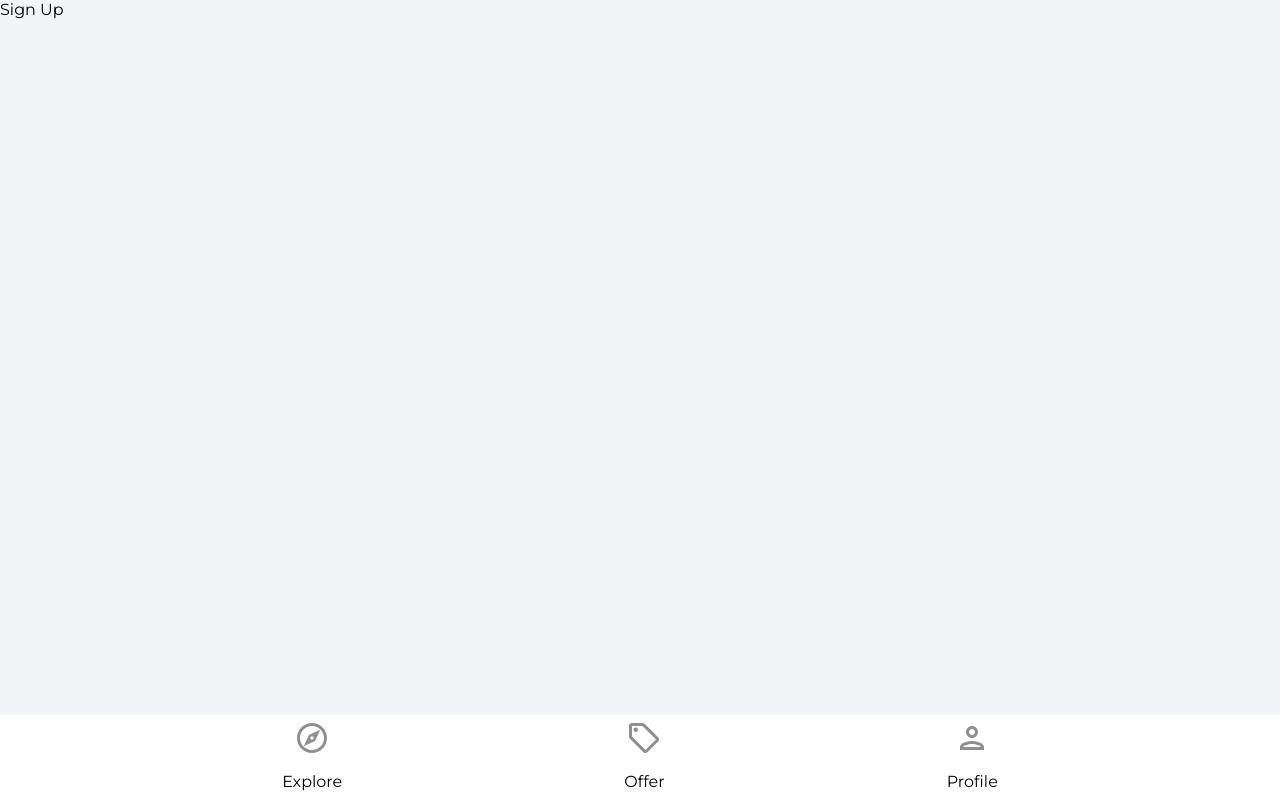
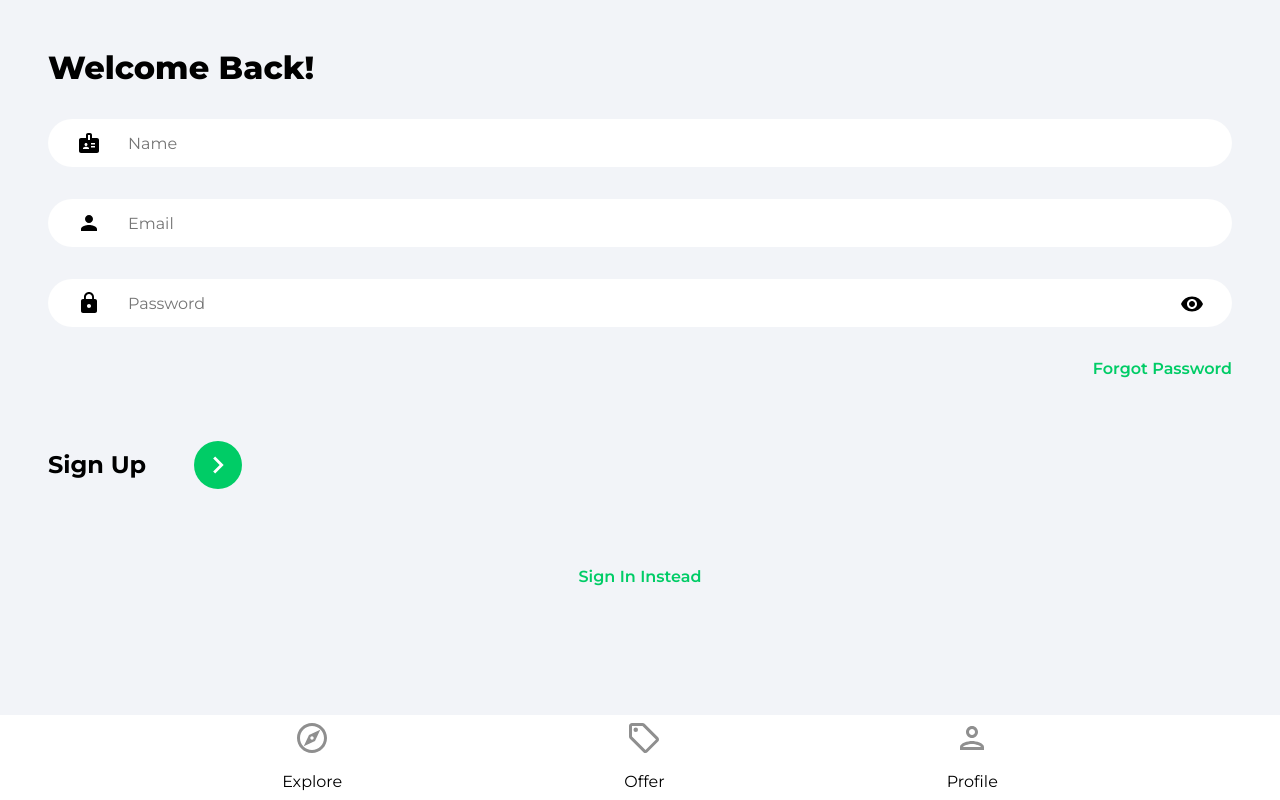
Before and after one commit to Simonbiker/house-marketplace, a React (Create React App) app: page /sign-up in a window 1280 px wide. Built offline with nearby package versions, Linux system fonts and the light colour scheme.

Commit message:
Adding content to sign in and sign up pages.

```diff
--- a/src/pages/SignIn.jsx
+++ b/src/pages/SignIn.jsx
@@ -1,8 +1,60 @@
 import React from 'react'
+import { useState } from 'react'
+import { Link, useNavigate } from 'react-router-dom'
+import { ReactComponent as ArrowRightIcon } from '../assets/svg/keyboardArrowRightIcon.svg'
+import visibilityIcon from '../assets/svg/visibilityIcon.svg'
 
 function SignIn() {
+  const [showPassword, setShowPassword] = useState(false)
+  const [formData, setFormData] = useState({
+    email: '',
+    password: ''
+  })
+
+  const { email, password } = formData
+
+  const navigate = useNavigate()
+
+  const onChange = (e) => {
+    setFormData((prevState) => ({
+      ...prevState,
+      [e.target.id]: e.target.value
+    }))
+  }
+
   return (
-    <div>Sign In</div>
+    <>
+      <div className="pageContainer">
+        <header>
+          <p className='pageHeader'>Welcome Back!</p>
+        </header>
+        <main>
+          <form>
+            <input type="email" className='emailInput' placeholder='Email' id='email' value={email} onChange={onChange} />
+            <div className="passwordInputDiv">
+              <input type={showPassword ? 'text' : 'password'}
+                className='passwordInput' placeholder='Password' id='password'
+                value={password} onChange={onChange} />
+              <img src={visibilityIcon} alt="show password" className="showPassword" onClick={() =>
+                setShowPassword((prevState) => !prevState)
+              }/>
+            </div>
+            <Link to='/forgot-password' className='forgotPasswordLink'>
+              Forgot Password
+            </Link>
+            <div className="signInBar">
+              <p className="signInText">Sign In</p>
+              <button className="signInButton">
+                <ArrowRightIcon fill='#ffffff' width='34px' height='34px' />
+              </button>
+            </div>
+          </form>
+
+          {/* Google OAuth */}
+          <Link to='/sign-up' className='registerLink'>Sign Up Instead</Link>
+        </main>
+      </div>
+    </>
   )
 }
 
--- a/src/pages/SignUp.jsx
+++ b/src/pages/SignUp.jsx
@@ -1,8 +1,62 @@
 import React from 'react'
+import { useState } from 'react'
+import { Link, useNavigate } from 'react-router-dom'
+import { ReactComponent as ArrowRightIcon } from '../assets/svg/keyboardArrowRightIcon.svg'
+import visibilityIcon from '../assets/svg/visibilityIcon.svg'
 
 function SignUp() {
+  const [showPassword, setShowPassword] = useState(false)
+  const [formData, setFormData] = useState({
+    name: '',
+    email: '',
+    password: ''
+  })
+
+  const {name, email, password } = formData
+
+  const navigate = useNavigate()
+
+  const onChange = (e) => {
+    setFormData((prevState) => ({
+      ...prevState,
+      [e.target.id]: e.target.value
+    }))
+  }
+
   return (
-    <div>Sign Up</div>
+    <>
+      <div className="pageContainer">
+        <header>
+          <p className='pageHeader'>Welcome Back!</p>
+        </header>
+        <main>
+          <form>
+          <input type="text" className='nameInput' placeholder='Name' id='name' value={name} onChange={onChange} />
+            <input type="email" className='emailInput' placeholder='Email' id='email' value={email} onChange={onChange} />
+            <div className="passwordInputDiv">
+              <input type={showPassword ? 'text' : 'password'}
+                className='passwordInput' placeholder='Password' id='password'
+                value={password} onChange={onChange} />
+              <img src={visibilityIcon} alt="show password" className="showPassword" onClick={() =>
+                setShowPassword((prevState) => !prevState)
+              }/>
+            </div>
+            <Link to='/forgot-password' className='forgotPasswordLink'>
+              Forgot Password
+            </Link>
+            <div className="signUpBar">
+              <p className="signUpText">Sign Up</p>
+              <button className="signUpButton">
+                <ArrowRightIcon fill='#ffffff' width='34px' height='34px' />
+              </button>
+            </div>
+          </form>
+
+          {/* Google OAuth */}
+          <Link to='/sign-in' className='registerLink'>Sign In Instead</Link>
+        </main>
+      </div>
+    </>
   )
 }
 
```
